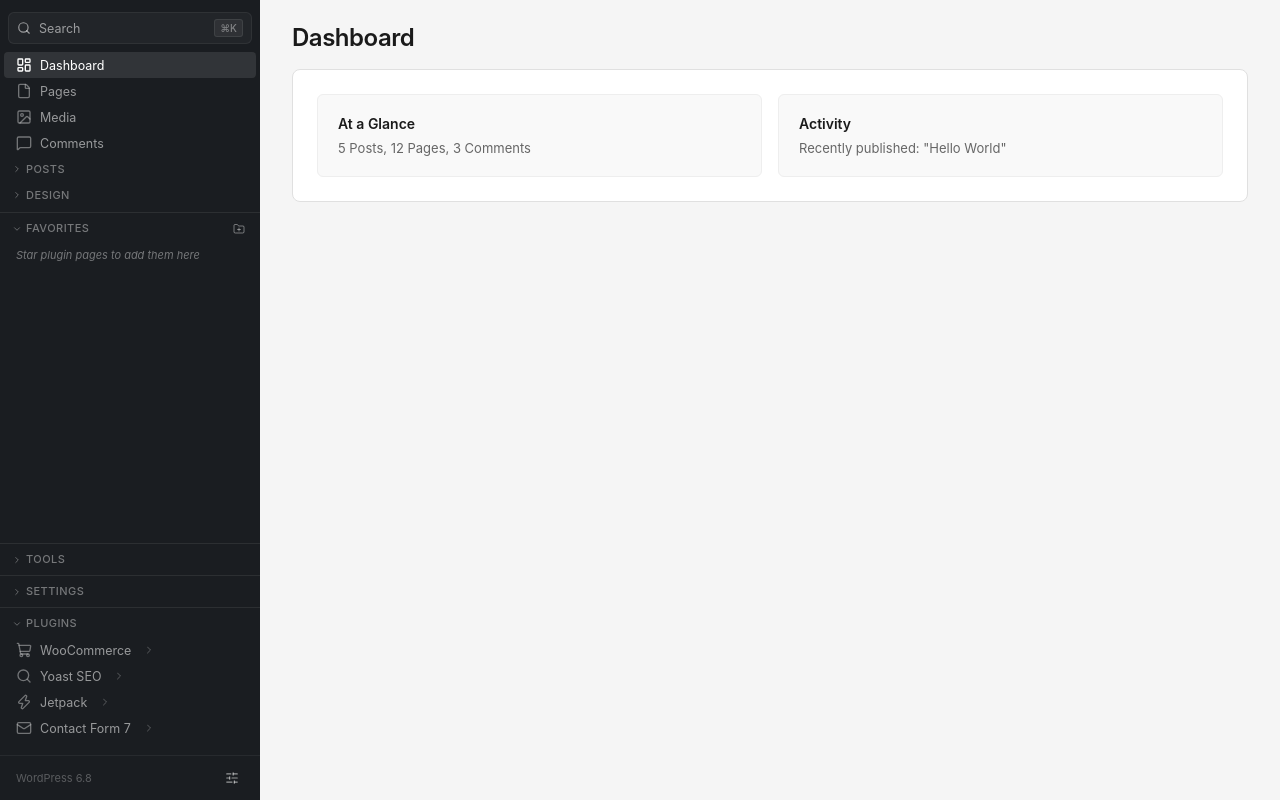
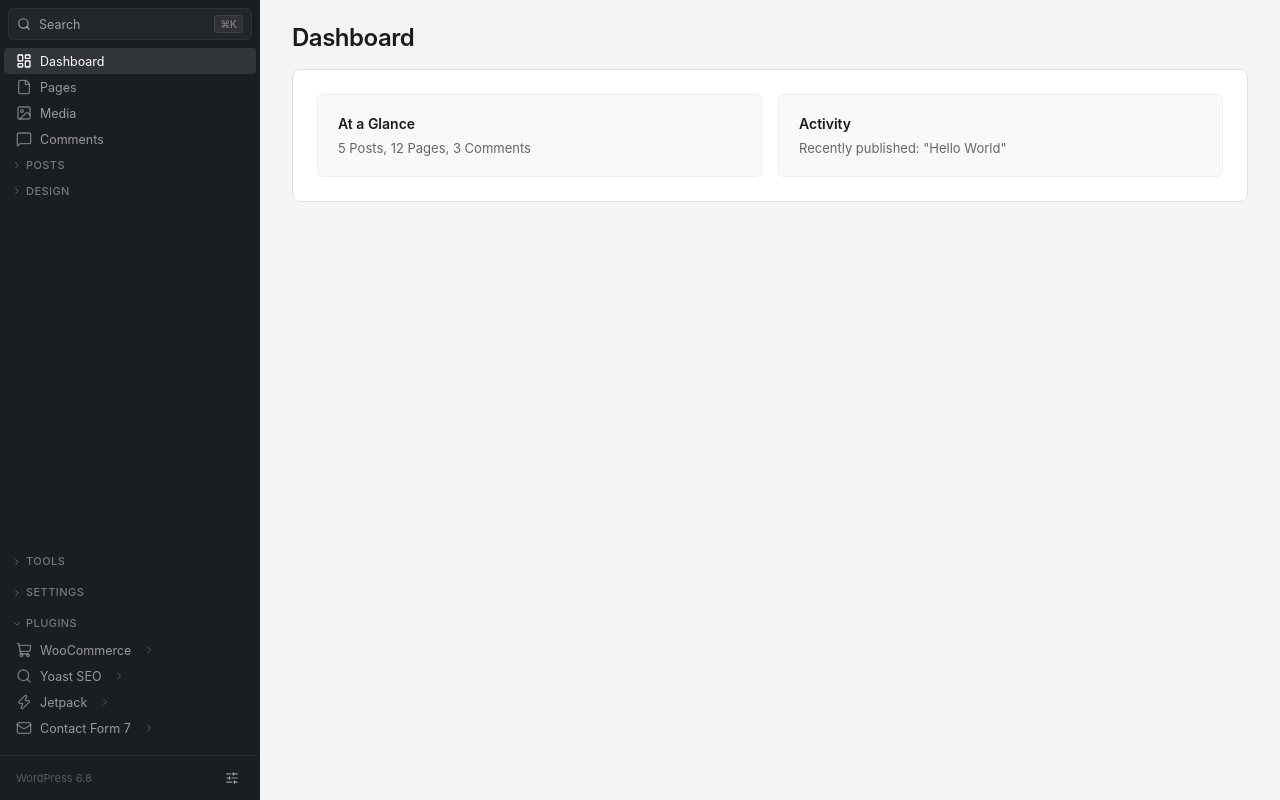
Before and after one commit to jameskoster/wordpress-navigation, a Next.js app: page / in a window 1280 px wide. Built offline with nearby package versions, Linux system fonts and the light colour scheme.

Commit message:
Hide empty Favorites section, auto-expand on star, and sidebar polish
- Hide Favorites section entirely when no items are starred
- Auto-expand Favorites section when a new item is starred
- Remove section dividers in favor of spacing
- Balance top margin on search input

Made-with: Cursor

```diff
--- a/src/components/Sidebar/FavoritesSection.tsx
+++ b/src/components/Sidebar/FavoritesSection.tsx
@@ -57,6 +57,16 @@ export default function FavoritesSection() {
   const pathname = usePathname();
   const { activeSource, setActiveSource } = useActiveSource();
   const allNav = getAllNavItems();
+  const [sectionExpanded, setSectionExpanded] = useState(true);
+  const prevStarredCount = useRef(favorites.starred.length);
+
+  useEffect(() => {
+    if (favorites.starred.length > prevStarredCount.current) {
+      setSectionExpanded(true);
+    }
+    prevStarredCount.current = favorites.starred.length;
+  }, [favorites.starred.length]);
+
   const [isCreatingFolder, setIsCreatingFolder] = useState(false);
   const [newFolderName, setNewFolderName] = useState("");
   const [editingFolderId, setEditingFolderId] = useState<string | null>(null);
@@ -291,8 +301,10 @@ export default function FavoritesSection() {
     </button>
   );
 
+  if (favorites.starred.length === 0) return null;
+
   return (
-    <SidebarSection label="Favorites" defaultExpanded action={addAction}>
+    <SidebarSection label="Favorites" expanded={sectionExpanded} onToggle={() => setSectionExpanded(!sectionExpanded)} action={addAction}>
       <ul className={styles.navList}>
         {/* Root starred items */}
         {rootStarred.map((id, index) => {
@@ -731,15 +743,6 @@ export default function FavoritesSection() {
           </li>
         )}
 
-        {rootStarred.length === 0 &&
-          folders.length === 0 &&
-          !isCreatingFolder && (
-            <li>
-              <div className={styles.emptyHint}>
-                Star plugin pages to add them here
-              </div>
-            </li>
-          )}
       </ul>
     </SidebarSection>
   );
--- a/src/components/Sidebar/Sidebar.module.css
+++ b/src/components/Sidebar/Sidebar.module.css
@@ -178,7 +178,7 @@
   align-items: center;
   justify-content: space-between;
   width: calc(100% - 16px);
-  margin: 12px 8px 4px;
+  margin: 8px 8px 4px;
   padding: 6px 8px;
   border-radius: var(--radius-md);
   background: rgba(255, 255, 255, 0.04);
@@ -215,9 +215,7 @@
 /* Section (collapsible group header like "Plugins", "Settings", "Favorites") */
 
 .section {
-  margin-top: 4px;
-  border-top: 1px solid var(--sidebar-border);
-  padding-top: 4px;
+  margin-top: 8px;
 }
 
 .sectionHeader {
```
